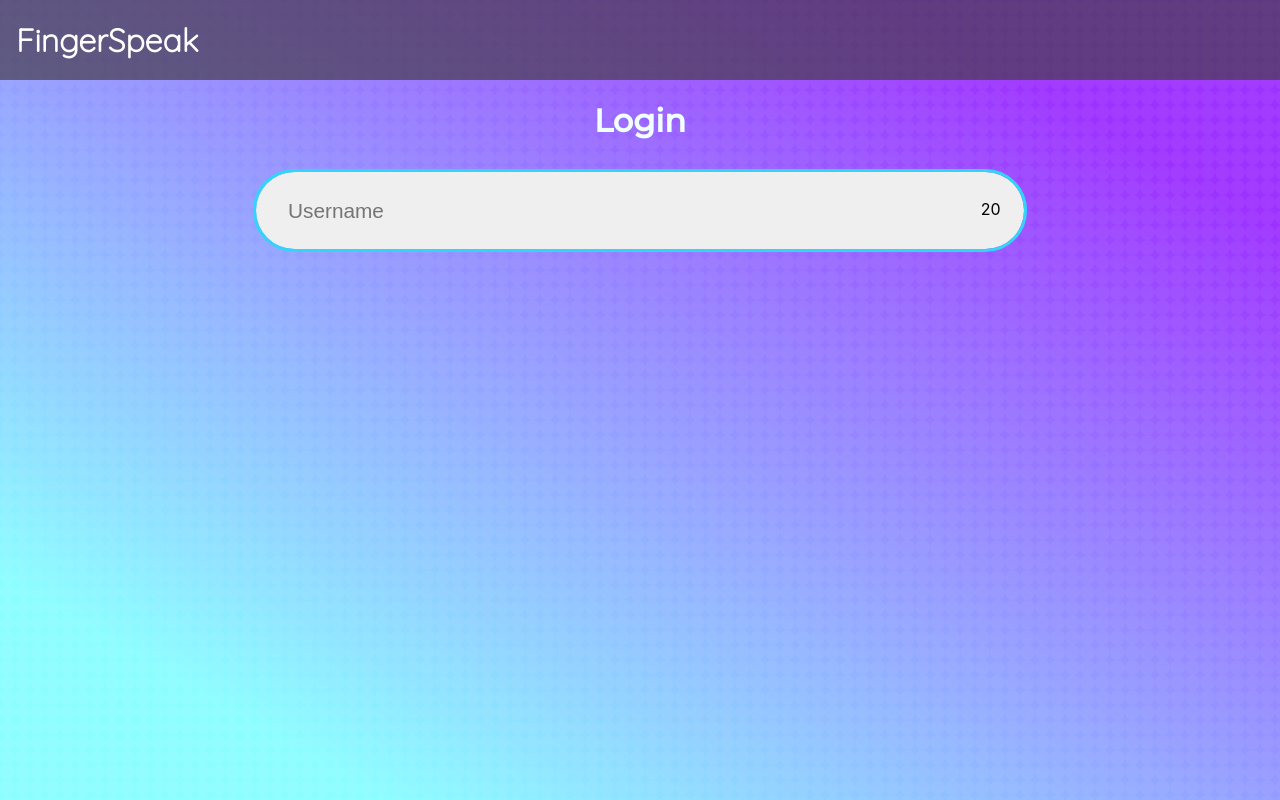
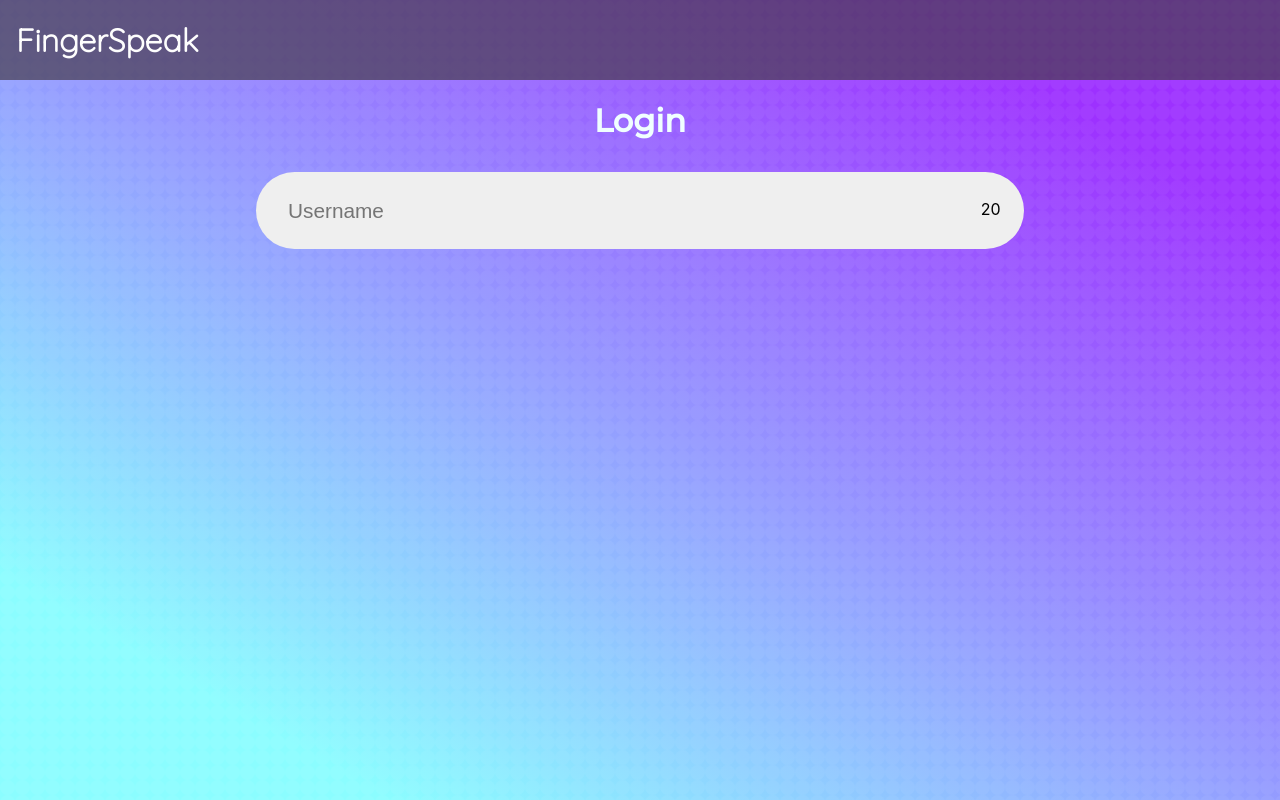
Before and after one commit to AlexanderMaaby/FingerSpeak-React, a React (Create React App) app: page / in a window 1280 px wide. Built offline with nearby package versions, Linux system fonts and the light colour scheme.

Commit message:
bugfix: Prevented creation of duplicate users by spamming on login

```diff
--- a/src/components/Pages/StartUp.tsx
+++ b/src/components/Pages/StartUp.tsx
@@ -20,8 +20,8 @@ const StartUp = () => {
     const history = useHistory();
 
     const handleSubmitUsername = (value: string) => {
+        setIsLoadingUser(true);
         dispatch(actionFetchUser(value));
-        setIsLoadingUser(true);
     }
 
     useEffect(() => {
@@ -36,7 +36,7 @@ const StartUp = () => {
     return (
         <div>
             <h1>Login</h1>
-            <InputForm name="Username" formHandler={handleSubmitUsername} limit={20}/>
+            <InputForm name="Username" formHandler={handleSubmitUsername} limit={20} disabled={isLoadingUser}/>
             {
                 isLoadingUser &&
                 <Loader text="Signing in..." />
--- a/src/components/Translate/InputForm.tsx
+++ b/src/components/Translate/InputForm.tsx
@@ -36,7 +36,7 @@ const InputForm = ({name, formHandler, limit, autofocus = false, disabled = fals
                 placeholder={name}
                 maxLength={limit ? limit : 100}
                 type="text"
-                autoFocus={true}
+                autoFocus={autofocus}
                 onChange={(e : any) => handleValueChange(e.target.value)} />
                 {
                     limit &&
```
